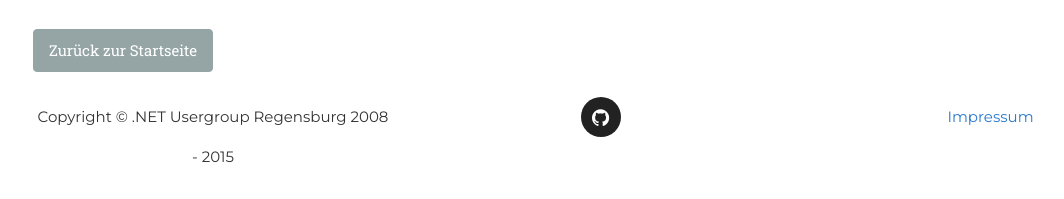
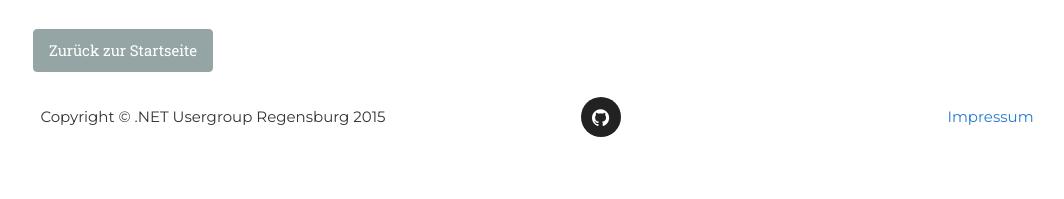
Before and after one commit to DotNetRegensburg/dotnetregensburg.github.io, a Jekyll site: the page built from imprint.html, in a window 1280 px wide. Shown: the part 1903-2102 px from the top of the page, without its empty margins (37-1101 px from the left). Built offline with Jekyll 4.4.1, drawn with Linux system fonts in a browser that asks for light colours; some web fonts are replaced; after the commit the page ends 2065 px from its top, so only the background shows below that.

Commit message:
Output only current year

```diff
--- a/_includes/footer.html
+++ b/_includes/footer.html
@@ -2,7 +2,7 @@
     <div class="container">
         <div class="row">
             <div class="col-md-4">
-                <span class="copyright">Copyright &copy; {{ site.title }} 2008 - 2015</span>
+                <span class="copyright">Copyright &copy; {{ site.title }} 2015</span>
             </div>
             <div class="col-md-4">
                 <ul class="list-inline social-buttons">
```
